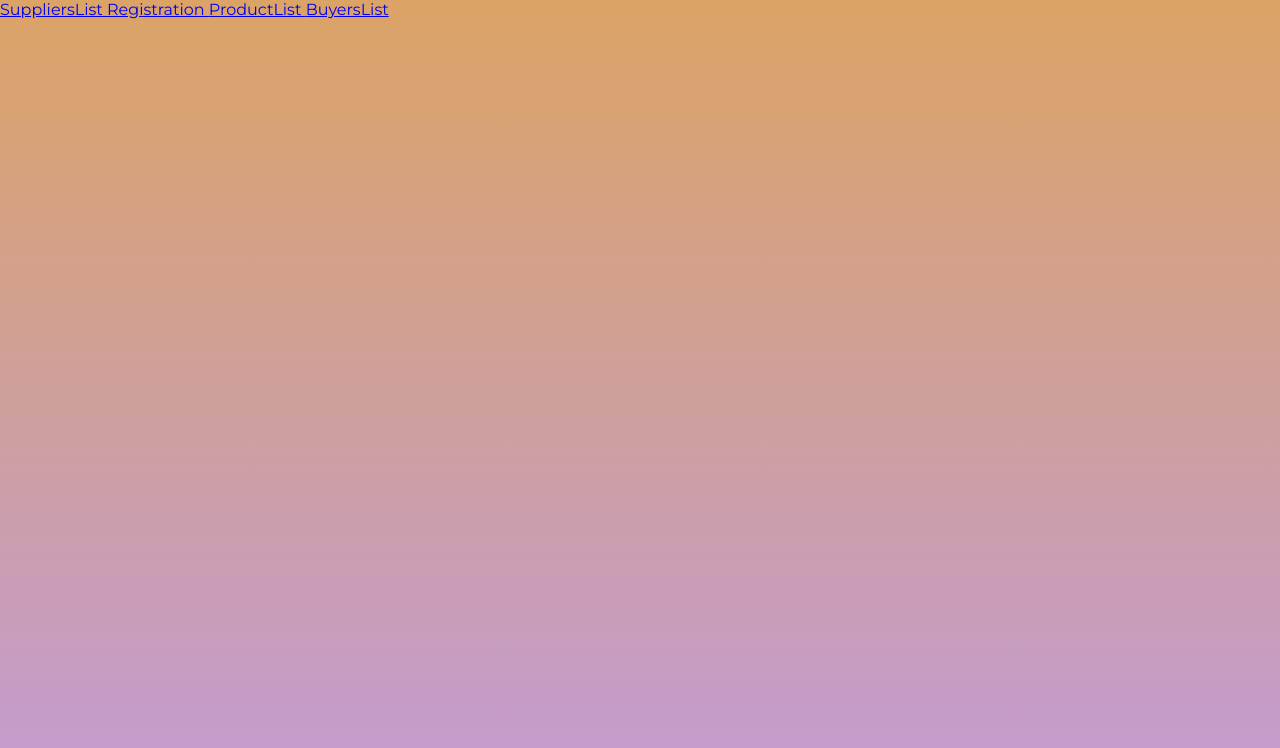
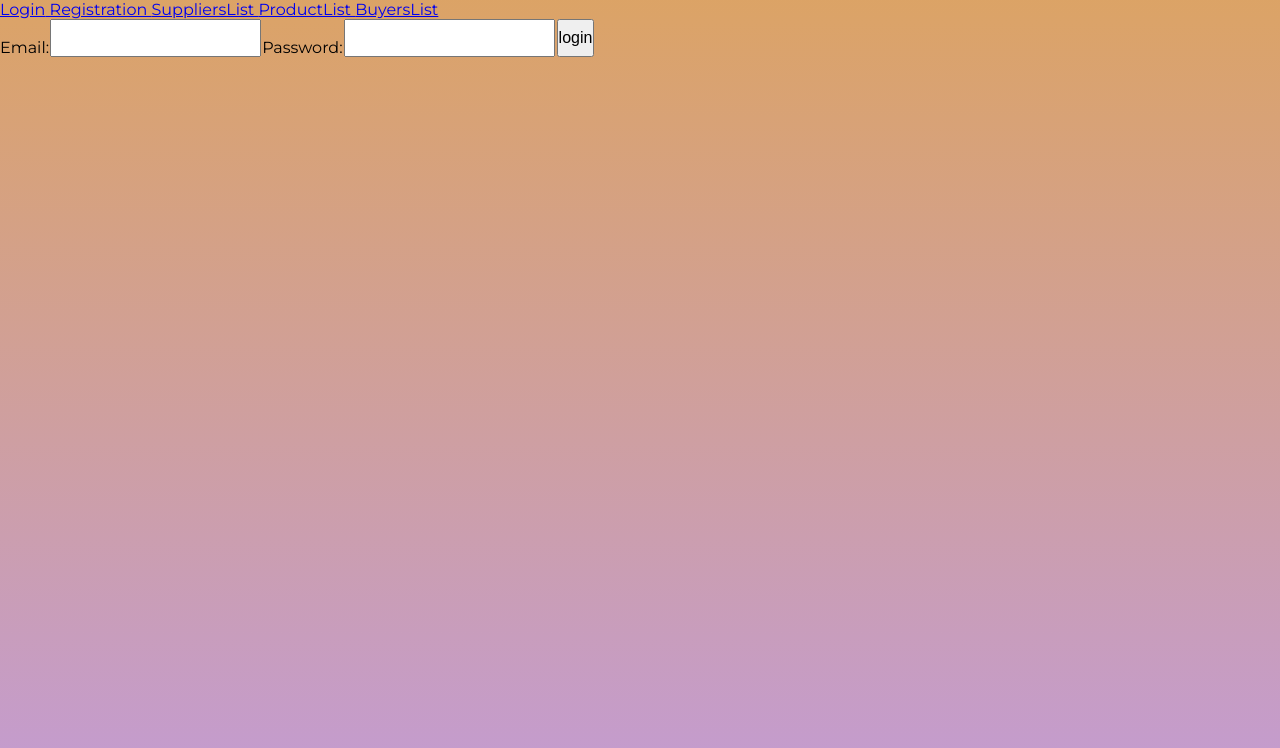
Before and after one commit to Maruful-Sakil/react-pharmacist, a React (Create React App) app: page /login in a window 1280 px wide. Shown: the top 748 px of the page. Built offline with nearby package versions, Linux system fonts and the light colour scheme.

Commit message:
JWT token

```diff
--- a/src/supplier/Buyerlist.js
+++ b/src/supplier/Buyerlist.js
@@ -19,7 +19,7 @@ const BuyerList=()=>{
         })
     },[]);
     function getBuyers(){
-        fetch("http://127.0.0.1:8000/buyers/list").then((result)=>{
+        axiosConfig.get("http://127.0.0.1:8000/buyers/list").then((result)=>{
             result.json().then((rsp)=>{
                 setBuyers(rsp)
                 setName(rsp[0].name);
--- a/src/supplier/CreateSupplier.js
+++ b/src/supplier/CreateSupplier.js
@@ -2,7 +2,6 @@ import { useState } from "react";
 import axiosConfig from './axiosConfig';
 //import 'antd/dist/antd.css';
 //import { Button } from "antd";
-//import "../Mystyle.css";
 import "../Formstyle.css";
 
 const CreateSupplier=()=>{
--- /dev/null
+++ b/src/supplier/Login.js
@@ -0,0 +1,31 @@
+import { useState } from "react";
+import axiosConfig from './axiosConfig';
+const Login =()=>{
+    const[email,setEmail] = useState("");
+    const[password,setPassword] = useState("");
+    const handleForm=(event)=>{
+        event.preventDefault();
+        var data={email:email,password:password};
+        axiosConfig.post("login",data).then(
+            (succ)=>{
+                localStorage.setItem('_authToken',succ.data.tkey);
+                debugger;
+            },
+            (err)=>{
+
+            }
+        )
+    }
+    return(
+        <div>
+            <form onSubmit={handleForm}>
+                <br/>
+                Email:<input value={email} onChange={(e)=>{setEmail(e.target.value)}} type="text"/><br/>
+                Password: <input value={password} onChange={(e)=>{setPassword(e.target.value)}} type="password"/> <br/>
+                <input type="submit" value="login"/>
+            </form>
+
+        </div>
+    )
+}
+export default Login;
--- a/src/supplier/Main.js
+++ b/src/supplier/Main.js
@@ -5,6 +5,7 @@ import CreateSupplier from "./CreateSupplier";
 import ProductList from "./Productlist";
 import {BrowserRouter,Routes,Route} from 'react-router-dom';
 import BuyerList from "./Buyerlist";
+import Login from "./Login";
 const Main = ()=>{
     return (
         <div>
@@ -16,10 +17,12 @@ const Main = ()=>{
                     <Route path="/event" element={<EventHandle/>} />
                     <Route path="/post" element={<Post/>} />
                     <Route path="/supplier" element={<CreateStudent/>} /> */}
+                    <Route path="/supplier" element={<CreateSupplier/>} />
+                    <Route path="/login" element={<Login/>} />
                     <Route path="/list" element={<SupplierList/>} />
-                    <Route path="/supplier" element={<CreateSupplier/>} />
                     <Route path="/product" element={<ProductList/>} />
                     <Route path="/buyer" element={<BuyerList/>} />
+                    <Route path="/login" element={<Login/>} />
                 </Routes>
             </BrowserRouter>
 
--- a/src/supplier/Menu.js
+++ b/src/supplier/Menu.js
@@ -8,10 +8,12 @@ const Menu=()=>{
             <MenuItem url="/event" value="Event"/>
             <MenuItem url="/post" value="Post"/>
             <MenuItem url="/student" value="Create Stuedent"/> */}
+            <MenuItem url="/login" value="    Login"/>
+            <MenuItem url="/supplier" value="    Registration    "/>
             <MenuItem url="/list" value="SuppliersList    "/>
-            <MenuItem url="/supplier" value="    Registration    "/>
             <MenuItem url="/product" value="    ProductList    "/>
             <MenuItem url="/buyer" value="    BuyersList"/>
+
 
         </div>
     )
--- a/src/supplier/Productlist.js
+++ b/src/supplier/Productlist.js
@@ -2,6 +2,7 @@ import { useState, useEffect } from "react";
 import axiosConfig from './axiosConfig';
 //import 'antd/dist/antd.css';
 //import { Button } from "antd";
+//import { Table } from "antd";
 import "../Mystyle.css";
 const ProductList=()=>{
     const[products,setProducts] = useState([]);
```
